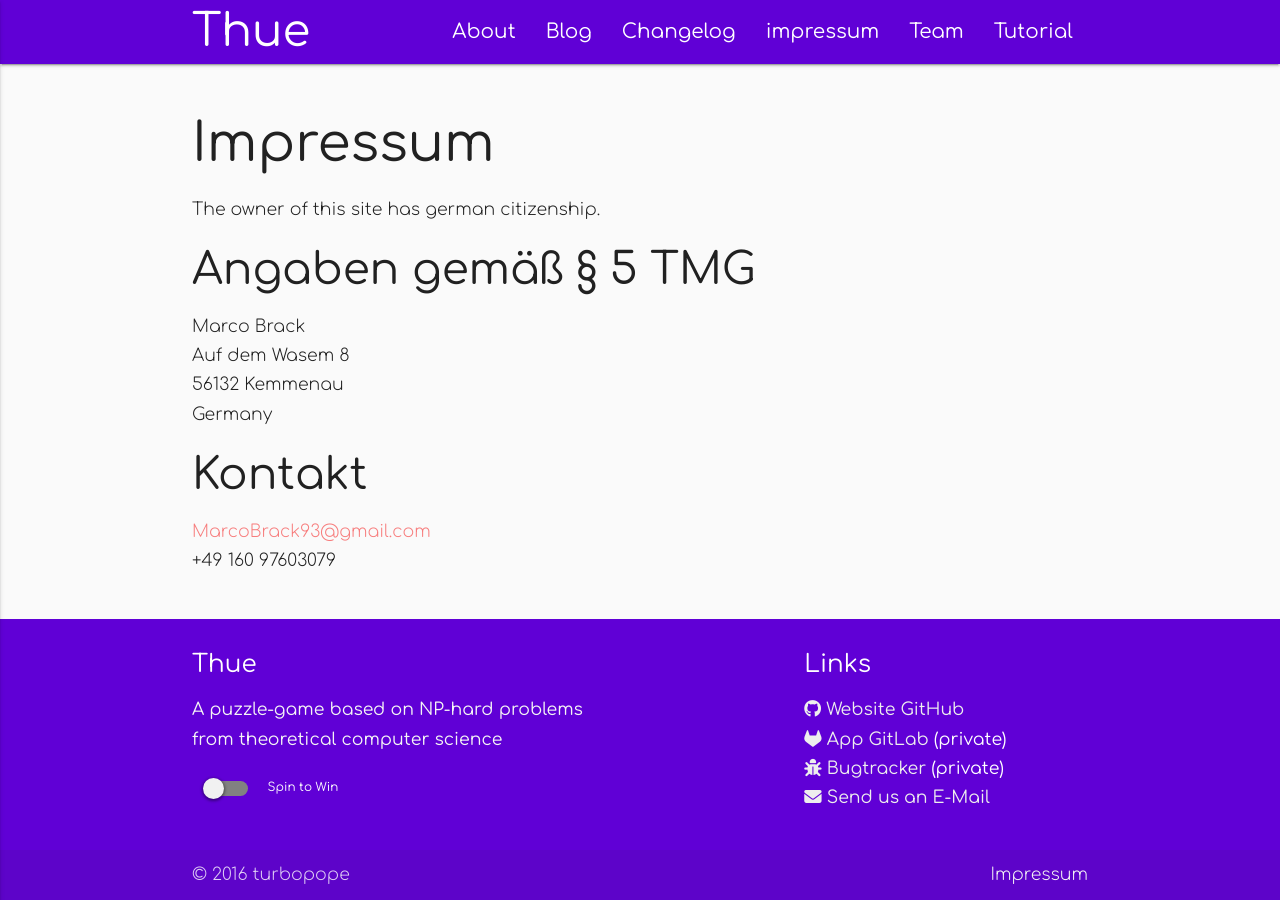
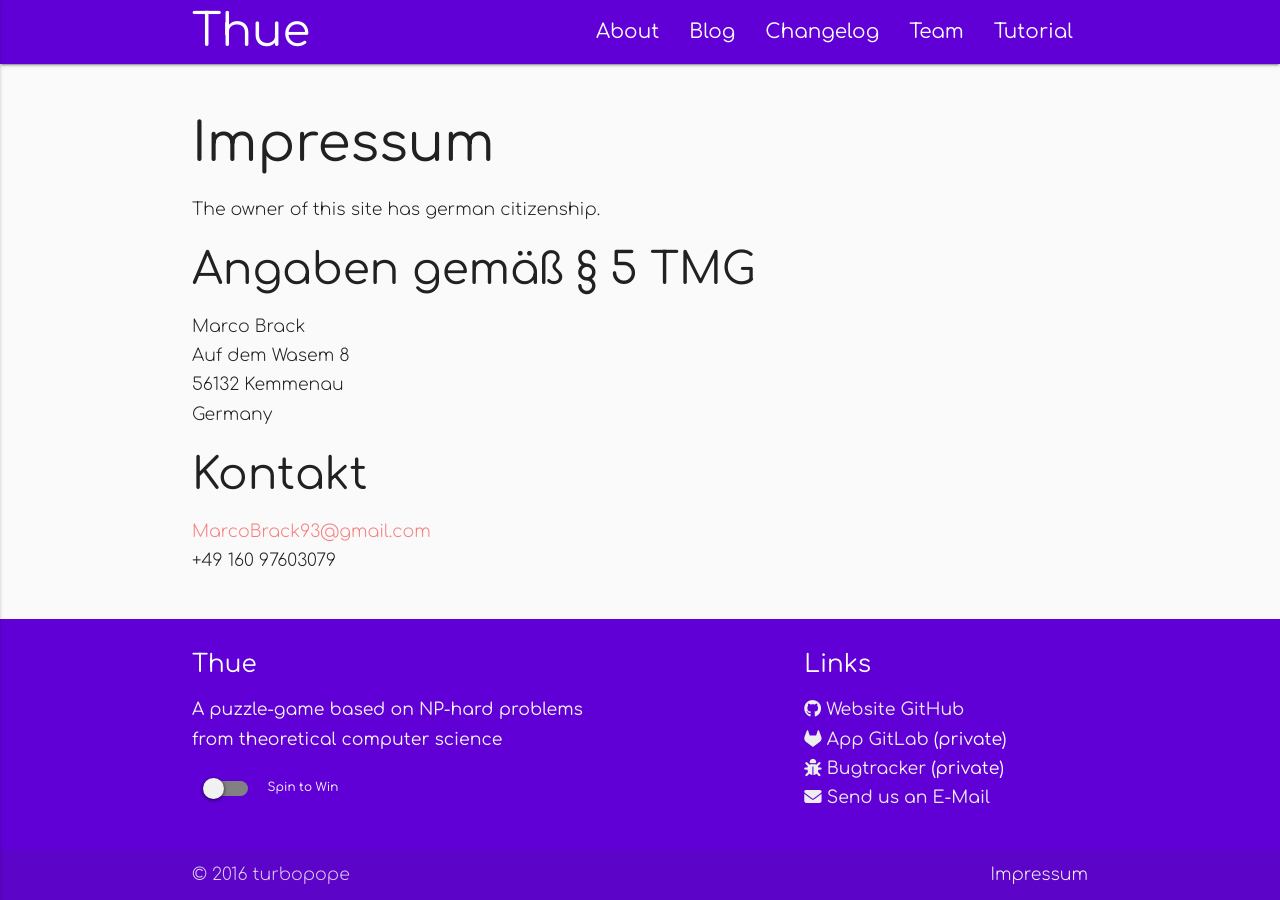
Before and after one commit to turbopope/thue.systems, a Jekyll site: the page built from pages/impressum.md, in a window 1280 px wide. Built offline with Jekyll 4.4.1, drawn with Linux system fonts in a browser that asks for light colours; nearby versions of some CDN libraries.

Commit message:
Remove impressum from navbar

```diff
--- a/_includes/navbar-links.html
+++ b/_includes/navbar-links.html
@@ -1,5 +1,5 @@
 {% for page in site.pages %}
-  {% if page.layout != null and page.title != "Home" %}
+  {% if page.layout != null and page.title != "Home" and page.title != "Impressum" %}
     <li><a href="{{ page.url }}">{{ page.title }}</a></li>
   {% endif %}
 {% endfor %}
--- a/pages/impressum.md
+++ b/pages/impressum.md
@@ -1,5 +1,5 @@
 ---
-title: impressum
+title: Impressum
 permalink: /impressum/
 layout: default
 ---
```
